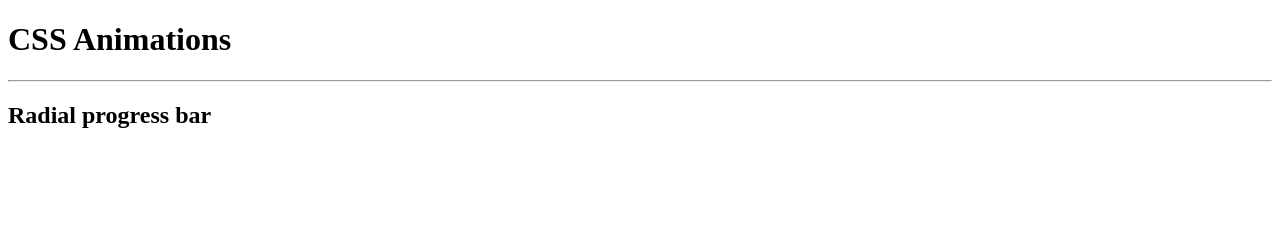
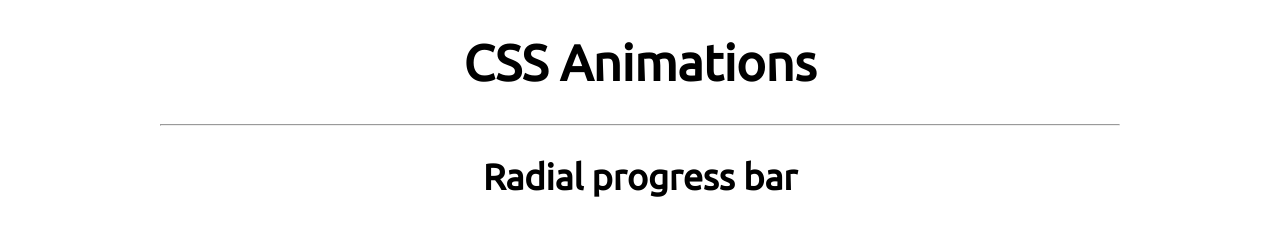
Before and after one commit to aumartinez/css-animations-01, a plain HTML site: page index.html in a window 1280 px wide. Drawn offline with Linux system fonts and the light colour scheme.

Commit message:
mainpage

```diff
--- /dev/null
+++ b/css/global.css
@@ -0,0 +1,30 @@
+/* CSS */
+@import url('https://fonts.googleapis.com/css?family=Ubuntu&display=swap');
+
+body {
+	font-family: 'Ubuntu', Arial, sans-serif;
+	font-size: 16px;
+	margin: 0;
+}
+
+h1 {
+	font-size: 50px;
+	text-align: center;
+}
+
+h2 {
+	font-size: 36px;
+	text-align: center;
+}
+
+#main {
+	max-width: 960px;
+	margin: 0 auto 50px;
+	padding: 0 15px;
+	overflow: hidden;
+}
+
+.col-2 {
+	width: 50%;
+	float: left;
+}
--- a/index.html
+++ b/index.html
@@ -3,11 +3,11 @@
 <head>
 <meta charset="utf-8" />
 <meta http-equiv="X-UA-Compatible" content="IE=edge" />
-<meta name="viewport" content="width=device-width, initial-scale=1.0" />
+<meta name="viewport" content="width=device-width, initial-scale=1" />
 
 <title>CSS Animations</title>
 
-<link href="css/css-042.css" rel="stylesheet" type="text/css" />
+<link href="css/global.css" rel="stylesheet" type="text/css" />
 </head>
 <body>
 <div id="main">
```
